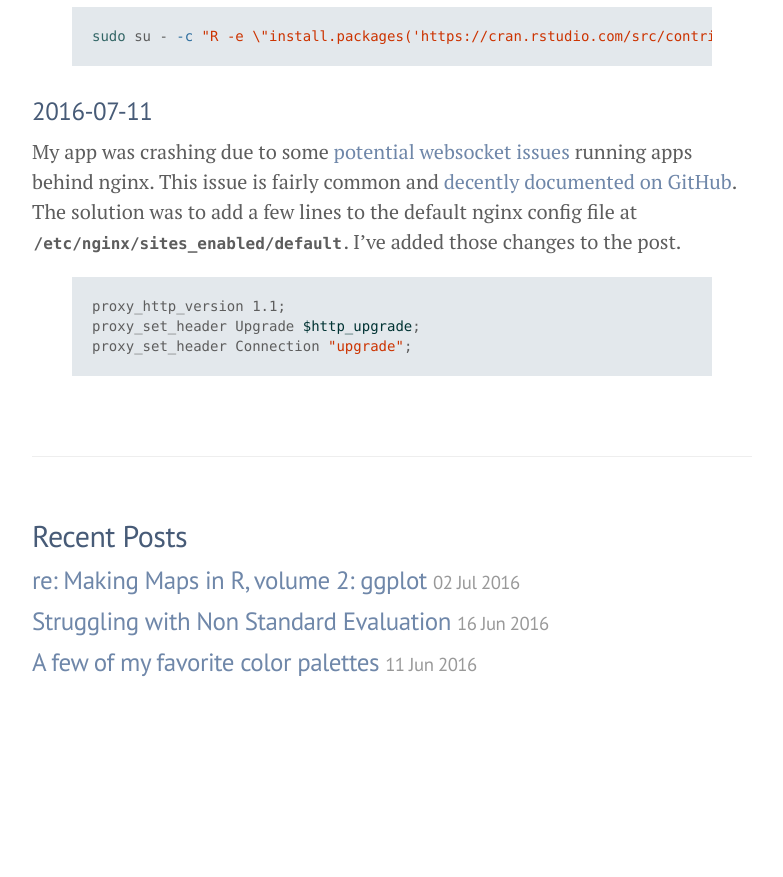
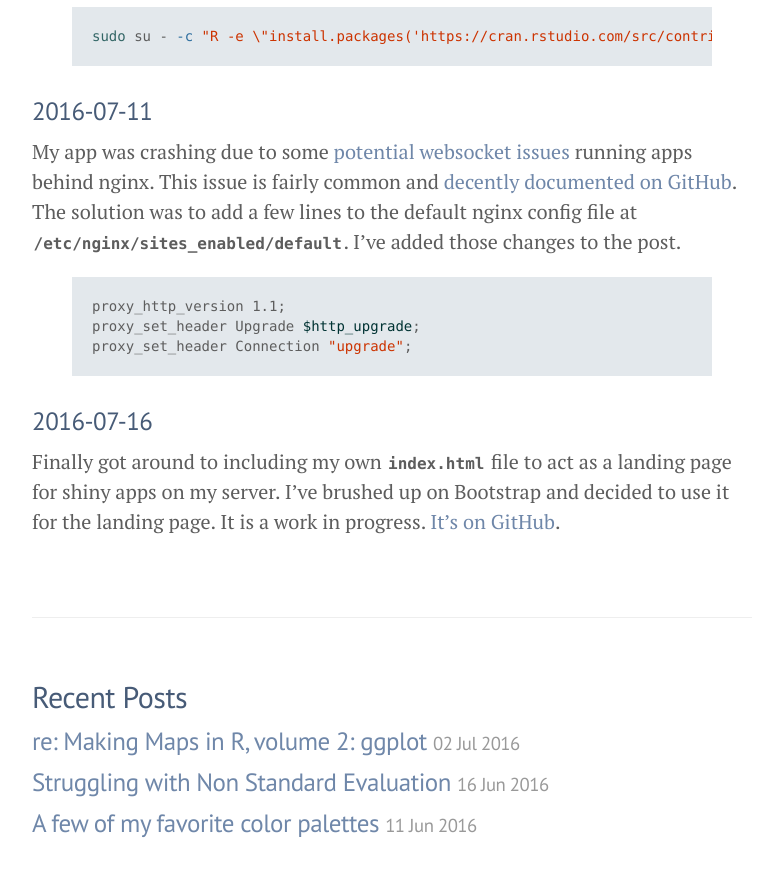
Before and after one commit to andrianaimisa/mgritts.github.io, a Jekyll site: the page built from _posts/2016-07-08-shiny-aws.md, in a window 1280 px wide and 900 px high, scrolled down 14053 px. Shown: the top 877 px of the window, without its empty margins (248-1031 px from the left). Built offline with Jekyll 4.4.1, drawn with Linux system fonts in a browser that asks for light colours; before the commit the page ends 14791 px from its top, so only the background shows below that.

Commit message:
aws update

```diff
--- a/_posts/2016-07-08-shiny-aws.md
+++ b/_posts/2016-07-08-shiny-aws.md
@@ -385,6 +385,10 @@ proxy_set_header Upgrade $http_upgrade;
 proxy_set_header Connection "upgrade";
 {% endhighlight %}
 
+### 2016-07-16
+
+Finally got around to including my own `index.html` file to act as a landing page for shiny apps on my server. I've brushed up on Bootstrap and decided to use it for the landing page. It is a work in progress. [It's on GitHub][26].
+
 [1]: http://shiny.rstudio.com/
 [2]: https://github.com/ndow-wisr/CommColl
 [3]: https://github.com/ndow-wisr/telemetR
```
Also changed, not shown: other parts of _posts/2016-07-08-shiny-aws.md (+1 -0 lines), about.md (+2 -0 lines).
